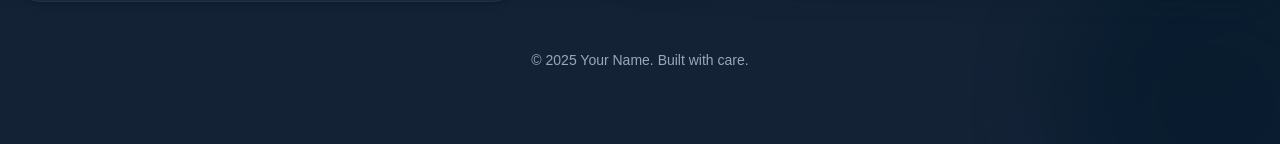
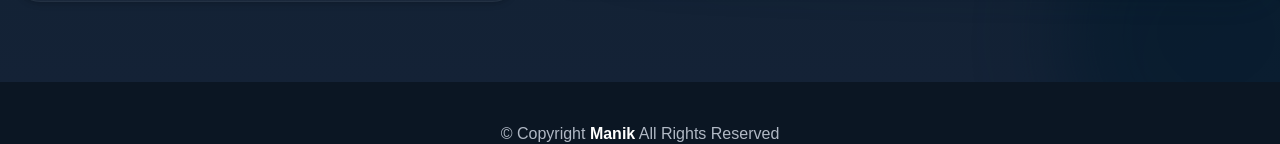
Before and after one commit to thmanik/manik.portfolio, a Next.js app: page /contact in a window 1280 px wide. Shown: the part 858-1002 px from the top of the page. Built offline with nearby package versions, Linux system fonts and the light colour scheme.

Commit message:
contact page

```diff
--- a/app/contact/page.jsx
+++ b/app/contact/page.jsx
@@ -219,10 +219,7 @@ const ContactSection = () => {
               </div>
             </div>
 
-            {/* Footer note */}
-            <div className="mt-12 text-center text-sm text-[#9aa8b6]">
-              <span>© {new Date().getFullYear()} Your Name. Built with care.</span>
-            </div>
+
           </div>
         </div>
       </div>
--- a/app/projects/page.jsx
+++ b/app/projects/page.jsx
@@ -182,7 +182,7 @@ const Projects = () => {
             <div className="bg-[#0F172A] p-4 flex justify-center mt-auto">
               <button
                 onClick={() => handleNavigate(project.id)}
-                className="flex items-center justify-center text-white cursor-pointer px-5 py-2 bg-[#1E293B] hover:bg-[#00BBA7] hover:text-black rounded-full transition-colors duration-300"
+                className="flex items-center justify-center text-white cursor-pointer px-5 py-2 border border-teal-500 bg-[#1E293B] hover:bg-[#00BBA7] hover:text-black rounded-full transition-colors duration-300"
               >
                 <span>Details</span>
               </button>
```
